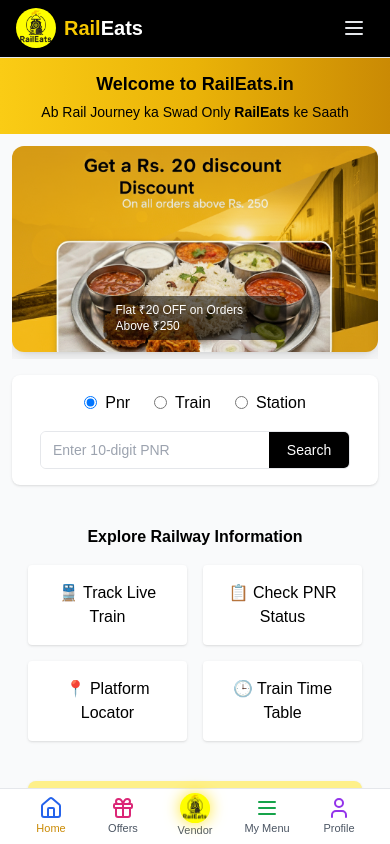
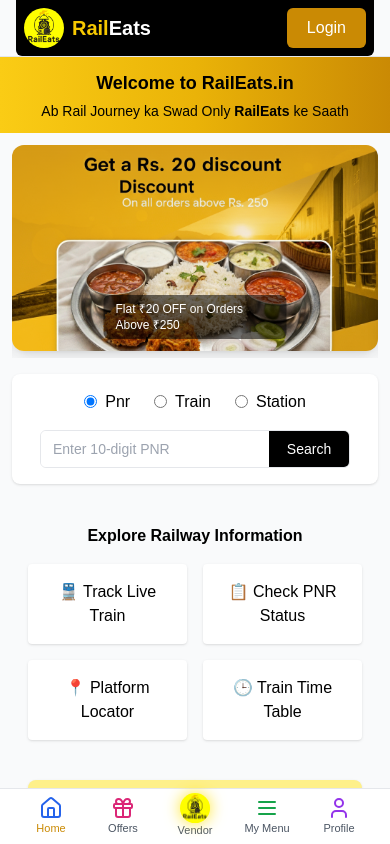
Before and after one commit to raileats/Raileats-Frontend-Sep, a Next.js app: page / in a window 390 px wide. Built offline with nearby package versions, Linux system fonts and the light colour scheme; grey boxes are pictures that could not be loaded.

Commit message:
Update Navbar.tsx

```diff
--- a/app/components/Navbar.tsx
+++ b/app/components/Navbar.tsx
@@ -1,21 +1,20 @@
 "use client";
 
-import { useState } from "react";
 import Link from "next/link";
-import LoginMenu from "./LoginMenu"; // यही वाली file use hogi
+import LoginMenu from "./LoginMenu";
 
 export default function Navbar() {
-  const [open, setOpen] = useState(false);
-
   return (
-    <header className="sticky top-0 z-50 w-full border-b bg-black">
-      <div className="mx-auto w-full max-w-5xl px-4 h-14 md:h-16 flex items-center justify-between gap-2">
+    <header className="sticky top-0 z-50 w-full bg-transparent border-b">
+      {/* Inner centered bar - this is the visible black bar limited to max-w-5xl */}
+      <div className="mx-auto w-full max-w-5xl px-4">
+        <div
+          className="h-14 md:h-16 flex items-center justify-between gap-2
+                     bg-black rounded-b-md"
+          style={{ paddingLeft: 8, paddingRight: 8 }}
+        >
           {/* Left: Logo + Brand */}
-        <Link
-          href="/"
-          className="flex items-center gap-2 md:gap-3 group"
-          aria-label="RailEats Home"
-        >
+          <Link href="/" className="flex items-center gap-2 md:gap-3 group" aria-label="RailEats Home">
             <img
               src="/logo.png"
               alt="RailEats"
@@ -31,86 +30,9 @@
             </span>
           </Link>
 
-        {/* Desktop nav (optional quick links) + LoginMenu */}
-        <nav className="hidden md:flex items-center gap-4">
-          {/* Example quick links: edit/remove as per your app */}
-          <Link href="/admin" className="text-sm font-medium text-gray-200 hover:text-white transition">
-            Dashboard
-          </Link>
-          <Link href="/admin/orders" className="text-sm font-medium text-gray-200 hover:text-white transition">
-            Orders
-          </Link>
-          <Link href="/admin/outlets" className="text-sm font-medium text-gray-200 hover:text-white transition">
-            Outlets
-          </Link>
-        </nav>
-
+          {/* Right: only LoginMenu (no center tabs) */}
           <div className="flex items-center gap-3">
-          {/* On desktop LoginMenu remains visible */}
-          <div className="hidden md:block">
-            <LoginMenu />
-          </div>
-
-          {/* Mobile Hamburger */}
-          <button
-            aria-label={open ? "Close menu" : "Open menu"}
-            aria-expanded={open}
-            onClick={() => setOpen(prev => !prev)}
-            className="md:hidden inline-flex items-center justify-center p-2 rounded-md text-gray-200 hover:text-white focus:outline-none focus:ring-2 focus:ring-[#F6C800] transition"
-          >
-            {/* simple animated hamburger */}
-            <span className="sr-only">Open menu</span>
-            <svg className="w-6 h-6" fill="none" stroke="currentColor" viewBox="0 0 24 24" aria-hidden="true">
-              <path
-                className={`transition-transform duration-200 ${open ? "transform rotate-45 translate-y-0.5" : ""}`}
-                strokeLinecap="round"
-                strokeLinejoin="round"
-                strokeWidth="2"
-                d={open ? "M6 18L18 6M6 6l12 12" : "M4 6h16M4 12h16M4 18h16"}
-              />
-            </svg>
-          </button>
-        </div>
-      </div>
-
-      {/* Mobile panel */}
-      <div
-        className={`md:hidden w-full bg-black border-t border-gray-800 overflow-hidden transition-[max-height,opacity] duration-300 ease-in-out ${
-          open ? "max-h-[400px] opacity-100" : "max-h-0 opacity-0"
-        }`}
-        aria-hidden={!open}
-      >
-        <div className="px-4 pt-4 pb-6 space-y-4">
-          {/* mobile nav links */}
-          <nav className="flex flex-col gap-2">
-            <Link
-              href="/admin"
-              onClick={() => setOpen(false)}
-              className="px-3 py-2 rounded-md text-sm font-medium text-gray-200 hover:text-white hover:bg-[rgba(255,255,255,0.02)] transition"
-            >
-              Dashboard
-            </Link>
-            <Link
-              href="/admin/orders"
-              onClick={() => setOpen(false)}
-              className="px-3 py-2 rounded-md text-sm font-medium text-gray-200 hover:text-white hover:bg-[rgba(255,255,255,0.02)] transition"
-            >
-              Orders
-            </Link>
-            <Link
-              href="/admin/outlets"
-              onClick={() => setOpen(false)}
-              className="px-3 py-2 rounded-md text-sm font-medium text-gray-200 hover:text-white hover:bg-[rgba(255,255,255,0.02)] transition"
-            >
-              Outlets
-            </Link>
-            {/* add/remove links as needed */}
-          </nav>
-
-          {/* mobile login/menu area */}
             <div>
-            <div className="pt-2 border-t border-gray-800 mt-2">
-              {/* Show the same LoginMenu, but ensure it renders fine on mobile */}
               <LoginMenu />
             </div>
           </div>
```
Lines whose indentation alone changed are shown as unchanged.
